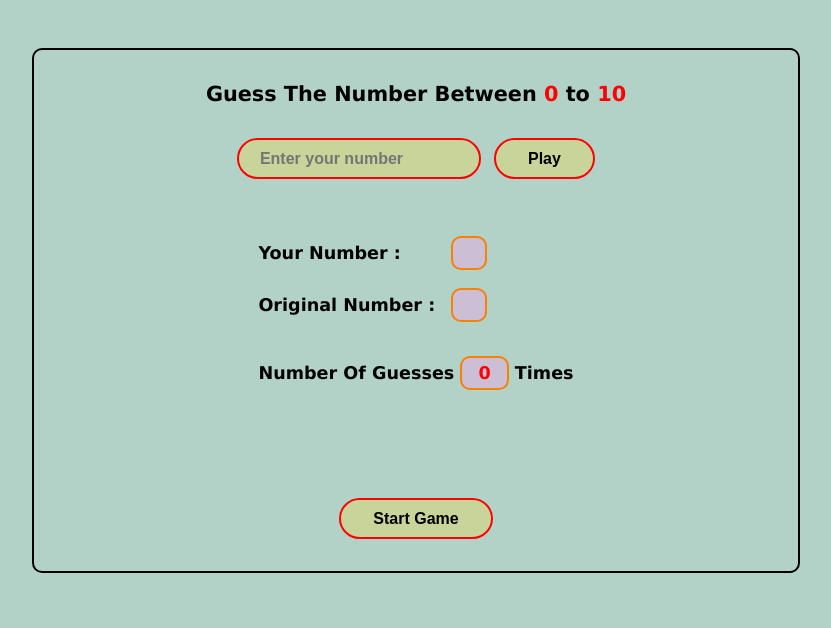
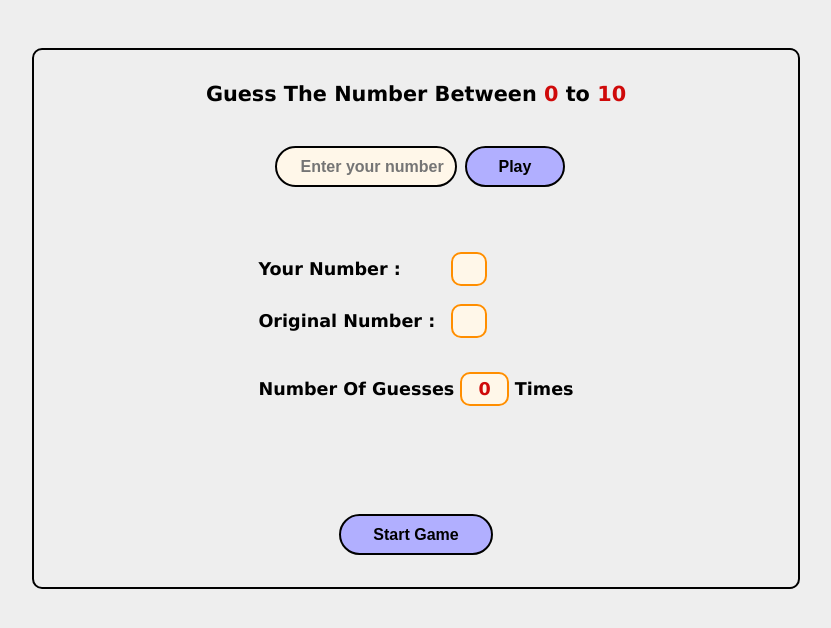
Before and after one commit to amankashyap004/guess-the-number, a plain HTML site: page index.html in a window 1280 px wide. Shown: the whole page, without its empty margins (224-1055 px from the left). Drawn offline with Linux system fonts and the light colour scheme.

Commit message:
color edit

```diff
--- a/style.css
+++ b/style.css
@@ -1,11 +1,11 @@
 :root {
-    --bg-btn: rgb(200, 212, 154);
-    --bg-light: rgb(178, 210, 199);
-    --bg-box: rgba(212, 185, 218, 0.749);
-    --text-color: rgb(249, 129, 0);
-    --text-red: red;
-    --text-blue: blue;
-    --text-green: rgb(2, 63, 2);
+    --bg-btn: #B1AFFF;
+    --bg-light: #EEEEEE;
+    --bg-box: #FFF7E9;
+    --text-color: #FF8E00;
+    --text-red: #CF0A0A;
+    --text-blue: #001253;
+    --text-green: #379237;
     --text-black: black;
 }
 
@@ -39,7 +39,7 @@ body {
 .btn {
     padding: .6rem 2rem;
     outline: none;
-    border: 2px solid var(--text-red);
+    border: 2px solid var(--text-black);
     border-radius: 50px;
     cursor: pointer;
     background-color: var(--bg-btn);
@@ -76,13 +76,16 @@ body {
 /* Container */
 .container {
     padding: 1rem 0;
+    display: flex;
+    justify-content: center;
+    align-items: center;
 }
 
 /* Main Body */
 .body-container {
     display: flex;
     justify-content: center;
-    /* align-items: center; */
+    align-items: center;
     width: 100%;
     height: 100%;
     padding: 3rem 0 5rem 0;
@@ -112,16 +115,17 @@ body {
 /* Input Container */
 .input-contain {
     padding: .6rem 0;
-    padding-left: 1.3rem;
+    width: 50%;
+    padding-left: 1.5rem;
     font-size: 1em;
     font-weight: bold;
     cursor: pointer;
     outline: none;
-    border: 2px solid var(--text-red);
+    border: 2px solid var(--text-black);
     border-radius: 50px;
     color: var(--text-black);
-    background-color: var(--bg-btn);
-    margin-right: .5rem;
+    background-color: var(--bg-box);
+    margin: 0.5rem;
 }
 
 /* Number of Guesses Container */
@@ -179,9 +183,8 @@ body {
     }
 
     .body-contain {
-        width: 100%;
+        width: 95%;
         padding: 1rem 0;
-        border: none;
         border-radius: none;
     }
 
@@ -196,9 +199,15 @@ body {
 
 @media only screen and (max-width: 500px) {
 
+
+    /* Main Body */
+    .body-container {
+
+        padding: 1rem 0;
+    }
     .input-contain {
         padding: .6rem 0;
-        padding-left: 1.1rem;
+        padding-left: 1.5rem;
         font-size: .95em;
     }
 
```
